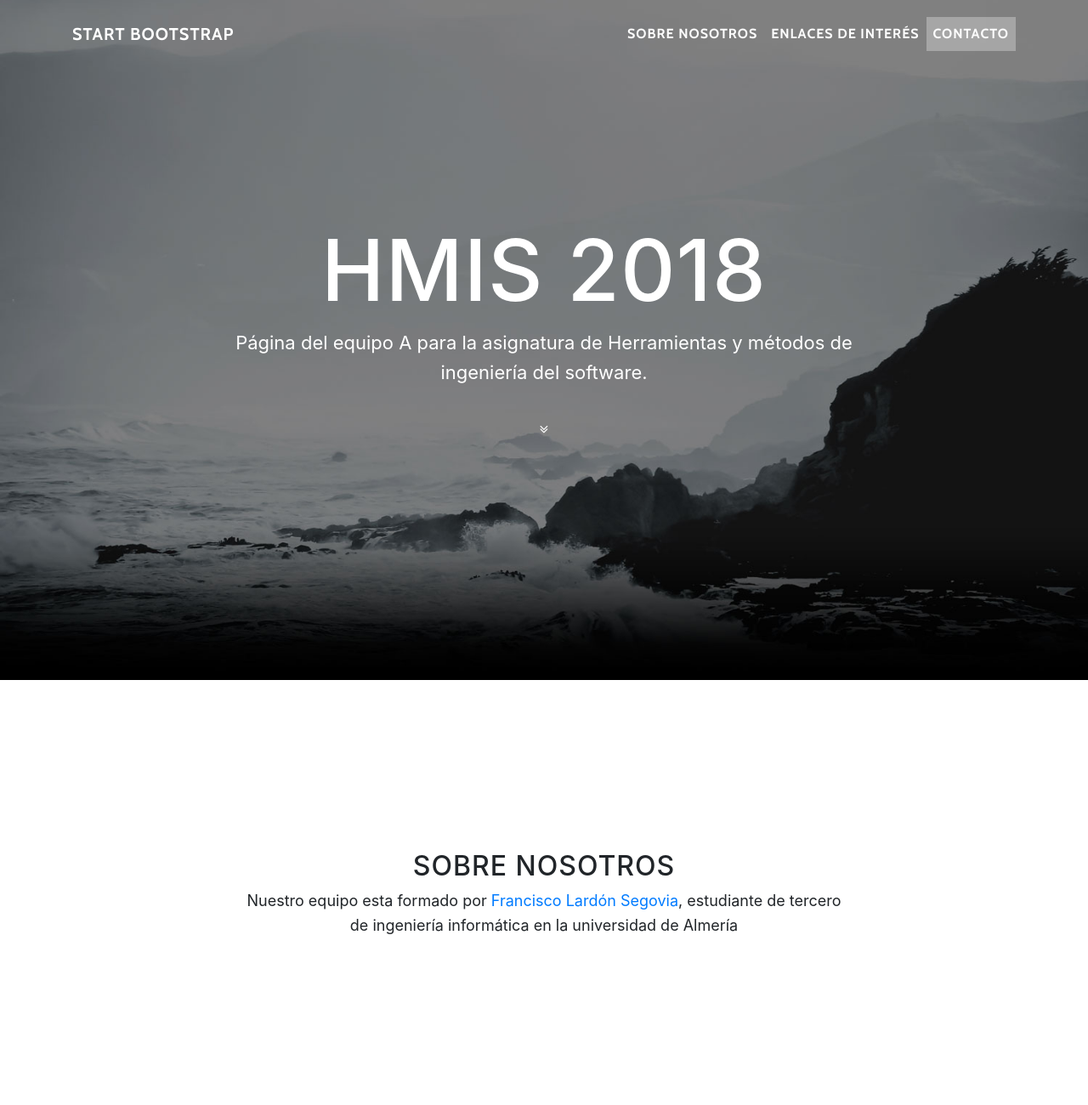
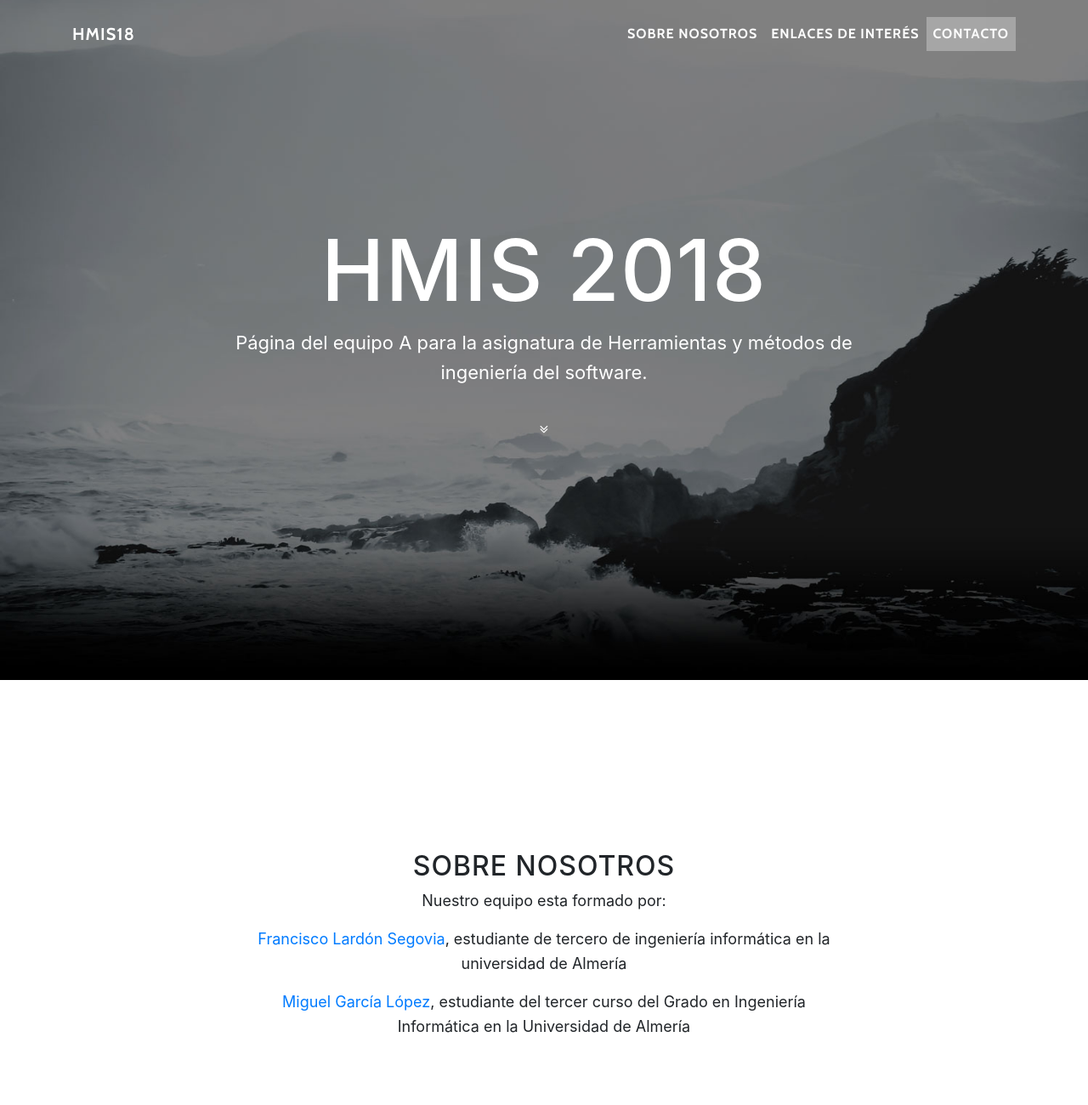
Before and after one commit to Miguelons11/sesion04-hmis, a website with bundled scripts: page index.html in a window 1280 px wide. Shown: the top 1300 px of the page at 85% size. Built offline with nearby package versions, Linux system fonts and the light colour scheme.

Commit message:
Commit index

```diff
--- a/index.html
+++ b/index.html
@@ -28,7 +28,7 @@
     <!-- Navigation -->
     <nav class="navbar navbar-expand-lg navbar-light fixed-top" id="mainNav">
       <div class="container">
-        <a class="navbar-brand js-scroll-trigger" href="#page-top">Start Bootstrap</a>
+        <a class="navbar-brand js-scroll-trigger" href="#page-top">HMIS18</a>
         <button class="navbar-toggler navbar-toggler-right" type="button" data-toggle="collapse" data-target="#navbarResponsive" aria-controls="navbarResponsive" aria-expanded="false" aria-label="Toggle navigation">
 
           <i class="fa fa-bars"></i>
@@ -72,8 +72,9 @@
         <div class="row">
           <div class="col-lg-8 mx-auto">
             <h2>Sobre nosotros</h2>
-            <p>Nuestro equipo esta formado por
-              <a href="https://pacodos222.github.io/">Francisco Lardón Segovia</a>, estudiante de tercero de ingeniería informática en la universidad de Almería</p>
+            <p>Nuestro equipo esta formado por:</p>
+              <p><a href="https://pacodos222.github.io/">Francisco Lardón Segovia</a>, estudiante de tercero de ingeniería informática en la universidad de Almería</p>
+              <p><a href="https://miguelons11.github.io/"> Miguel García López</a>, estudiante del tercer curso del Grado en Ingeniería Informática en la Universidad de Almería</p>
           </div>
         </div>
       </div>
```
